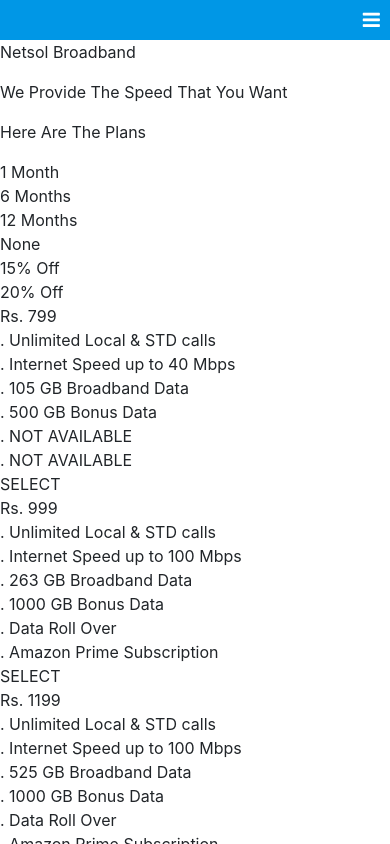
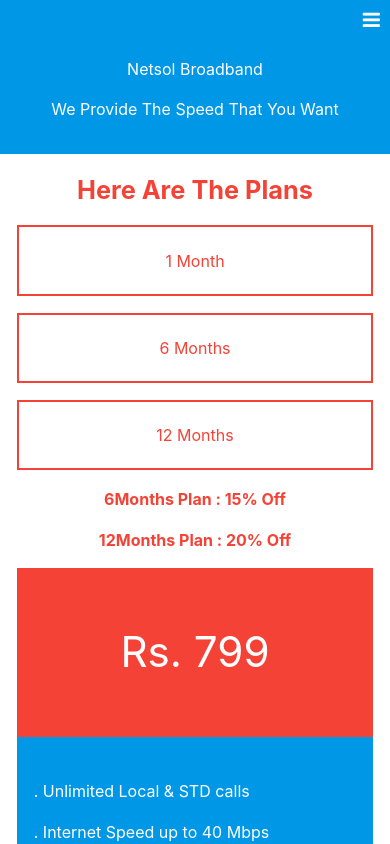
Before and after one commit to gauravnagar192/NetsolWebsite, a React (Create React App) app in the folder client/: page /plans in a window 390 px wide. Shown: the top 844 px of the page. Built offline with nearby package versions, Linux system fonts and the light colour scheme.

Commit message:
fix header part of queries

```diff
--- a/client/src/App.css
+++ b/client/src/App.css
@@ -3,8 +3,72 @@
 @import url('https://fonts.googleapis.com/css?family=Varela+Round');
 @import url('https://fonts.googleapis.com/css?family=Righteous');
 @import url('https://fonts.googleapis.com/css?family=Roboto+Slab&display=swap');
+@import url('https://fonts.googleapis.com/css?family=Noto+Serif&display=swap');
 
 @media screen and (max-width: 426px) {
+  #sl > div {
+    border: 2px solid #FFFFFF;
+    background: #FF6D00;
+    color: #FFFFFF;
+    padding: 1vh 2vh;
+    display: block;
+    text-align: center;
+  }
+  #sl {
+    margin-top: 5vh;
+  }
+  #dt1 > div , #dt2 > div , #dt3 > div {
+    display: block;
+    padding: 1vh 0vh;
+  }
+  #dt {
+    background: #0097E6;
+    color: #FFFFFF;
+    margin: 0vh 2vh 4vh 2vh;
+    padding: 4vh 2vh;
+  }
+  #rs {
+    background: #F44336;
+    height: 20vh;
+    line-height: 20vh;
+    text-align: center;
+    color: #FFFFFF;
+    font-size: 5vh;
+    margin: 0vh 2vh;
+  }
+  .Ofinfo {
+    margin: 2vh;
+    text-align: center;
+    color: #F44336;
+    font-weight: bold;
+  }
+  #p {
+    display: none;
+  }
+  #6p , #12p {
+    display: inline;
+  }
+  .Ofbtn {
+    display: block;
+    margin: 2vh;
+    text-align: center;
+    border: 2px solid #F44336;
+    color: #F44336;
+    padding: 2.5vh;
+  }
+  #plans > p {
+    text-align: center;
+    color : #F44336;
+    margin: 2vh;
+    font-weight: bold;
+    font-size: 3vh;
+  }
+  header {
+    background: #0097E6;
+    text-align: center;
+    color: #FFFFFF;
+    padding: 2vh;
+  }
   #AbHead {
     text-align: center;
     color: #0097E6;
@@ -372,6 +436,75 @@
   }
 }
 @media screen and (min-width: 426px) {
+  .Issue {
+    margin: 2vw;
+    padding: 2vw 3vw;
+    font-family: sans-serif;
+    background: #FFFFFF;
+  }
+  .question {
+    font-size: 1.5vw;
+    margin-bottom: 4vh;
+    color: #0097E6;
+    font-family: 'Poppins' , sans-serif;
+    font-weight: bolder;
+  }
+  .ans-it {
+    border: 1px solid #FF6D00;
+    border-radius: 4px;
+    background: #FF6D00;
+    font-family: 'Poppins' , sans-serif;
+    font-weight: bolder;
+    padding: 1vh 4vh;
+    font-size: 1.2vw;
+    margin: 0px 10px;
+    color: #FFFFFF;
+  }
+  .ans-it:hover {
+  }
+  .view-ans {
+    font-size: 1.2vw;
+    color: #FF6D00;
+    font-family: 'Poppins' , sans-serif;
+    font-weight: bolder;
+    padding: 8px;
+    margin: 0px 10px;
+  }
+  .view-ans:hover {
+    text-decoration: none;
+    color: #0ABDE3;
+    background: #FFFFFF;
+  }
+  #query {
+    background: #F6F8F8;
+  }
+  hr {
+    margin: 1vh 2vw;
+    height: 2px;
+    background: #0097E6;
+  }
+  #query > h3 {
+    margin: 2vw;
+    color: #0097E6;
+  }
+  #q {
+    margin: 2vw;
+    font-size: 3vw;
+    color: #0097E6;
+    font-family: 'Noto Serif', serif;
+  }
+  #qbtn {
+    border-radius: 5px;
+    padding: .5vh 2vh 1vh 2vh;
+    background-color: #0097E6;
+    color: #FFF;
+    font-size: 2vw;
+    margin-top: 3vw;
+    margin-left: 60vw;
+  }
+  #p6 , #p12 {
+    display: none;
+  }
   #Off {
     display: grid;
     margin: 2vw 8vw;
@@ -810,7 +943,7 @@
     display: none;
   }
   .Nav {
-    padding-left: 40px;
+    padding-left: 20px;
     background: #0097E6;
     text-align: left;
   }
@@ -833,47 +966,6 @@
     margin-bottom: 0px;
   }
 }
-/*
-.Issue {
-  margin: 10px;
-  padding: 14px 70px;
-  font-family: sans-serif;
-  border: 1px solid #000000;
-}
-.Issue:hover {
-  background: #DAE0E2;
-}
-.question {
-  font-size: 20px;
-  margin-bottom: 4vh;
-}
-.ans-it {
-  border: 1px solid #0ABDE3;
-  border-radius: 16px;
-  padding: 8px;
-  font-size: 14px;
-  margin: 0px 10px;
-  color: #0ABDE3;
-}
-.ans-it:hover {
-  text-decoration: none;
-  background: #0ABDE3;
-  color: #FFFFFF;
-}
-.view-ans {
-  border: 1px solid #0ABDE3;
-  border-radius: 16px;
-  font-size: 14px;
-  background: #0ABDE3;
-  color: #FFFFFF;
-  padding: 8px;
-  margin: 0px 10px;
-}
-.view-ans:hover {
-  text-decoration: none;
-  color: #0ABDE3;
-  background: #FFFFFF;
-}*/
 @media screen and (max-width: 426px) {
   #icon-grid {
     margin: 50px 10px;
--- a/client/src/App.js
+++ b/client/src/App.js
@@ -1,7 +1,7 @@
 import React, { Component } from 'react';
 import './App.css';
 import Navbar from './component/navbar';
-import Issue from './component/issue';
+import Queries from './component/queries';
 import { BrowserRouter as Router, Route, Switch } from "react-router-dom";
 import Home from'./component/home';
 import Plans from'./component/plans';
@@ -21,7 +21,7 @@
           <Route path="/about" component={About} />
           <Route path="/plans" component={Plans} />
           <Route path="/contact" component={Contact} />
-          <Route path="/issue" component={Issue} />
+          <Route path="/queries" component={Queries} />
          </Switch>
          <Footer />
       </div>
--- a/client/src/component/issue.js
+++ /dev/null
@@ -1,100 +0,0 @@
-import React , { Component } from 'react';
-import { Button, Modal, ModalHeader, ModalBody, Form, FormGroup, Label, Input } from 'reactstrap';
-import 'bootstrap/dist/css/bootstrap.min.css';
-import axios from 'axios';
-
-class Issue extends Component {
-  constructor(props) {
-    super(props);
-    this.state = {
-      modal: false,
-      ques: ' ',
-      issue: []
-    };
-
-    this.toggle = this.toggle.bind(this);
-    this.onChange = this.onChange.bind(this);
-    this.onSubmit = this.onSubmit.bind(this);
-  }
-
-  componentDidMount() {
-    axios.get('/issue')
-      .then(res => {
-        const issue = res.data;
-        this.setState({ issue });
-      })
-  }
-
-  toggle() {
-    this.setState({
-      modal: !this.state.modal
-    });
-  }
-
-  onChange(e) {
-    this.setState({
-      [e.target.name]:e.target.value
-    })
-  }
-
-  onSubmit(e) {
-    e.preventDefault();
-
-    const question =  this.state.ques;
-
-    axios.post('/',{ question })
-     .then(res => {
-       console.log(res);
-     })
-
-    axios.get('/issue')
-     .then(res => {
-       const issue = res.data;
-       console.log(this.state);
-       this.setState({ issue });
-     })
-
-    this.toggle()
-  }
-
-  render(){
-    const { issue } = this.state;
-    const issueList = issue.length ? (
-      issue.map(Issue => {
-        return (
-          <div className="Issue" key= {Issue._id}>
-            <div className="question"> Q. {Issue.question}</div>
-            <a href="/" className="ans-it">Answer It ?</a>
-            <a href="/" className="view-ans">View Answer</a>
-          </div>
-        )
-      })
-    ) : (
-        <div className="err">
-          No Issue Found
-        </div>
-    )
-    return (
-      <div className="issue">
-        <div className="d-flex m-2 justify-content-start">
-          <Button color="danger" onClick={this.toggle}>Add Question <i className="fa fa-plus"></i></Button>
-        </div>
-        {issueList}
-        <Modal isOpen={this.state.modal} toggle={this.toggle} className={this.props.className}>
-          <ModalHeader toggle={this.toggle}>Ask ?</ModalHeader>
-          <ModalBody>
-          <Form onSubmit= {this.onSubmit}>
-            <FormGroup>
-              <Label for="ques">Question</Label>
-              <Input type="text" name="ques" id="" placeholder="" onChange= {this.onChange} />
-            </FormGroup>
-            <Button type="submit">Submit</Button>
-          </Form>
-          </ModalBody>
-        </Modal>
-      </div>
-    )
-  }
-}
-
-export default Issue;
--- a/client/src/component/navbar.js
+++ b/client/src/component/navbar.js
@@ -22,7 +22,7 @@
             <Link to="/plans" className="Nav-link">Our Plans</Link>
           </li>
           <li className="Nav-item">
-            <Link to="/issue" className="Nav-link">Query</Link>
+            <Link to="/queries" className="Nav-link">Queries</Link>
           </li>
         </ul>
       </div>
--- a/client/src/component/plans.js
+++ b/client/src/component/plans.js
@@ -17,9 +17,15 @@
         <div href="" className="Ofbtn">12 Months</div>
        </div>
        <div id="Ofinfg">
-        <div className="Ofinfo">None</div>
-        <div className="Ofinfo">15% Off</div>
-        <div className="Ofinfo">20% Off</div>
+        <div className="Ofinfo">
+        <span id="p">None</span>
+        </div>
+        <div className="Ofinfo">
+        <span id="p6">6Months Plan : </span>
+        15% Off</div>
+        <div className="Ofinfo">
+        <span id="p12">12Months Plan : </span>
+        20% Off</div>
        </div>
        <Offer RS="799" LS="Unlimited Local & STD calls" IS="up to 40 Mbps" BD="105 GB"
        BoD="500 GB" DRO=" " Subs=" "/>
--- /dev/null
+++ b/client/src/component/queries.js
@@ -0,0 +1,112 @@
+import React , { Component } from 'react';
+import { Button, Modal, ModalHeader, ModalBody, Form, FormGroup, Label, Input } from 'reactstrap';
+import 'bootstrap/dist/css/bootstrap.min.css';
+import axios from 'axios';
+
+class Queries extends Component {
+  constructor(props) {
+    super(props);
+    this.state = {
+      modal: false,
+      query: ' ',
+      queries: []
+    };
+
+    this.toggle = this.toggle.bind(this);
+    this.onChange = this.onChange.bind(this);
+    this.onSubmit = this.onSubmit.bind(this);
+  }
+
+  componentDidMount() {
+    axios.get('/issue')
+      .then(res => {
+        const queries = res.data;
+        console.log(res.data);
+        this.setState({ queries : queries });
+      })
+  }
+
+  toggle() {
+    this.setState({
+      modal: !this.state.modal
+    });
+  }
+
+  onChange(e) {
+    this.setState({
+      [e.target.name]:e.target.value
+    })
+  }
+
+  onSubmit(e) {
+    e.preventDefault();
+
+    const query =  this.state.query;
+    console.log("query : "+query);
+
+    axios.post('/',{ query })
+     .then(res => {
+       console.log(res);
+     })
+
+    axios.get('/issue')
+     .then(res => {
+       const queries = res.data;
+       console.log(this.state);
+       this.setState({ queries : queries });
+     })
+
+    this.toggle()
+    this.render()
+    console.log("render");
+  }
+
+  render(){
+    const { queries } = this.state;
+    const queryList = queries.length ? (
+      queries.map(Query => {
+        return (
+          <div className="Issue" key= {Query._id}>
+            <div className="question"> Q. {Query.query}</div>
+            <a href="/" className="ans-it">Answer It </a>
+            <a href="/" className="view-ans">View Answer ({Query.answers.length})</a>
+          </div>
+        )
+      })
+    ) : (
+        <div className="err">
+          No Issue Found
+        </div>
+    )
+    return (
+      <div id="query">
+        <div className="d-flex">
+         <div className="justify-content-start" id="q">
+          Ask Your Query
+         </div>
+         <div className="justify-content-center"></div>
+         <div className="justify-content-end">
+          <div onClick={this.toggle} id="qbtn">Add query</div>
+         </div>
+        </div>
+        <h3>User Queries :</h3>
+        <hr/>
+        {queryList}
+        <Modal isOpen={this.state.modal} toggle={this.toggle} className={this.props.className}>
+          <ModalHeader toggle={this.toggle} className="text-white bg-primary">Add Query</ModalHeader>
+          <ModalBody>
+          <Form onSubmit= {this.onSubmit}>
+            <FormGroup>
+              <Label for="ques">Question</Label>
+              <Input type="text" name="query" id="" placeholder="" onChange= {this.onChange} />
+            </FormGroup>
+            <Button type="submit" className="text-white">Submit</Button>
+          </Form>
+          </ModalBody>
+        </Modal>
+      </div>
+    )
+  }
+}
+
+export default Queries;
```
Also changed, not shown: 2 other files (tests, documents, lock files or other folders).
